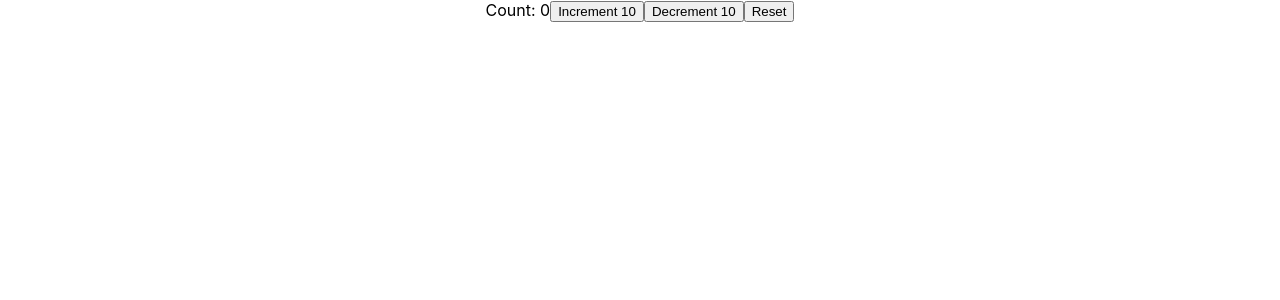
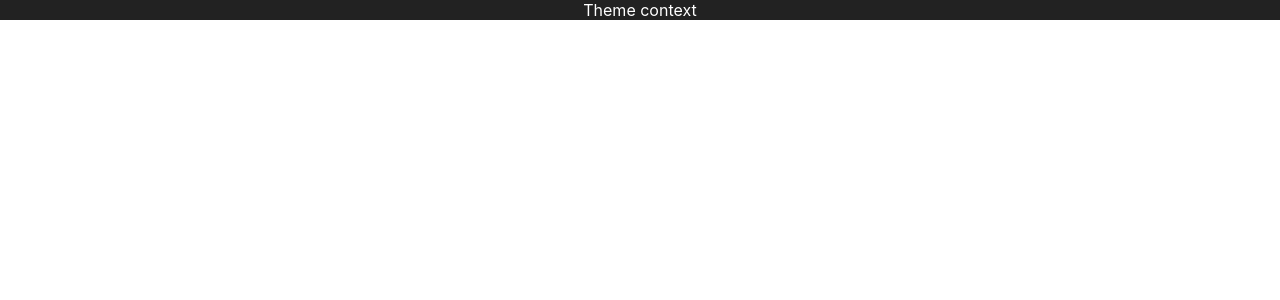
Before and after one commit to DivyarajsinhRana/typescript, a React (Create React App) app in the folder my-app/: page / in a window 1280 px wide. Shown: the top 300 px of the page. Built offline with nearby package versions, Linux system fonts and the light colour scheme.

Commit message:
Typing useContext

```diff
--- a/my-app/src/App.tsx
+++ b/my-app/src/App.tsx
@@ -12,6 +12,8 @@ import Input from './components/Props/Input';
 import Container from './components/Props/Container';
 import {UseState,User} from './components/Hook/UseState';
 import Usereducer from './components/Hook/Usereducer';
+import ThemeContextProvider from './components/Hook/context/ThemeContextProvider';
+import Box from './components/Hook/context/Box';
 function App() {
   const person ={
     fn : "Divyarajsinh",
@@ -48,7 +50,10 @@ function App() {
       <Container  styles={{border:"1px solid black",color:"green"}} /> */}
     {/* <UseState/>
     <User/> */}
-    <Usereducer />
+    {/* <Usereducer /> */}
+    <ThemeContextProvider>
+        <Box />
+    </ThemeContextProvider>
     </div>
   );
 }
--- /dev/null
+++ b/my-app/src/components/Hook/context/Box.tsx
@@ -0,0 +1,14 @@
+import { useContext } from "react"
+import { ThemeContext } from "./ThemeContextProvider"
+
+
+const Box = () => {
+    const theme = useContext(ThemeContext)
+    return (
+        <div style={{backgroundColor : theme.dark.background, color:theme.dark.foreground}}>
+            Theme context
+        </div>
+    )
+}
+
+export default Box
--- /dev/null
+++ b/my-app/src/components/Hook/context/ThemeContextProvider.tsx
@@ -0,0 +1,18 @@
+import { createContext, ReactNode } from "react"
+import theme from "./theme"
+ const ThemeContext= createContext(theme)
+
+ type ThemeContextProviderProps = {
+     children : ReactNode
+ }
+
+const ThemeContextProvider = ({children} : ThemeContextProviderProps) => {
+    return (
+        <ThemeContext.Provider value={theme}>
+                {children}
+        </ThemeContext.Provider>
+    )
+}
+
+export default ThemeContextProvider
+export {ThemeContext}
--- /dev/null
+++ b/my-app/src/components/Hook/context/theme.ts
@@ -0,0 +1,12 @@
+const theme ={
+    light: {
+        foreground: '#000000',
+        background: '#eeeeee',
+      },
+      dark: {
+        foreground: '#ffffff',
+        background: '#222222',
+      }
+};
+
+export default theme
```
